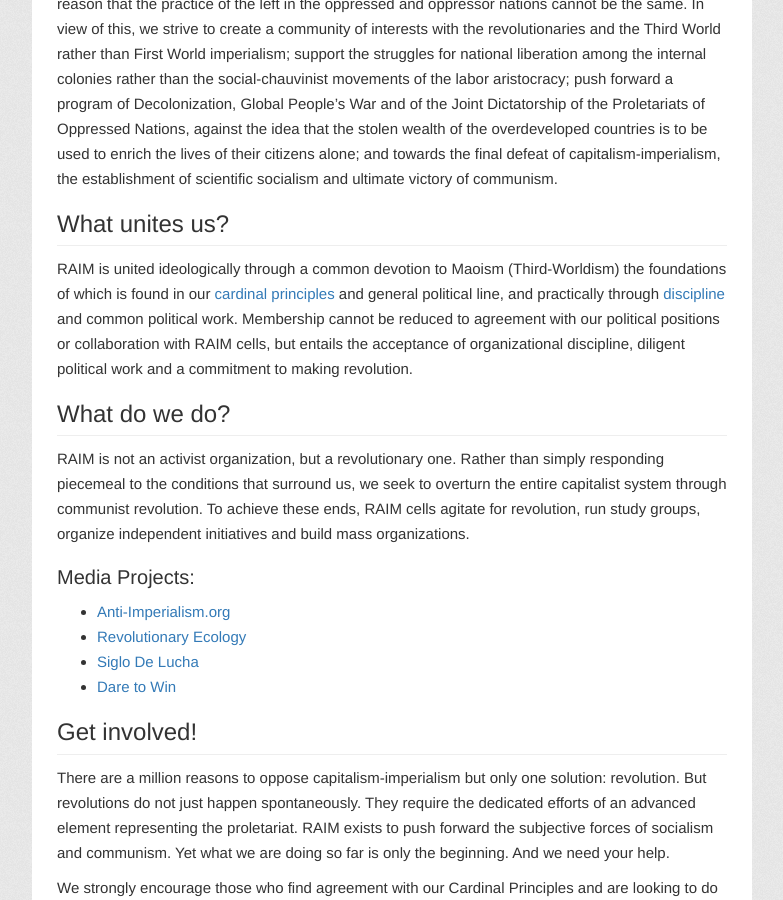
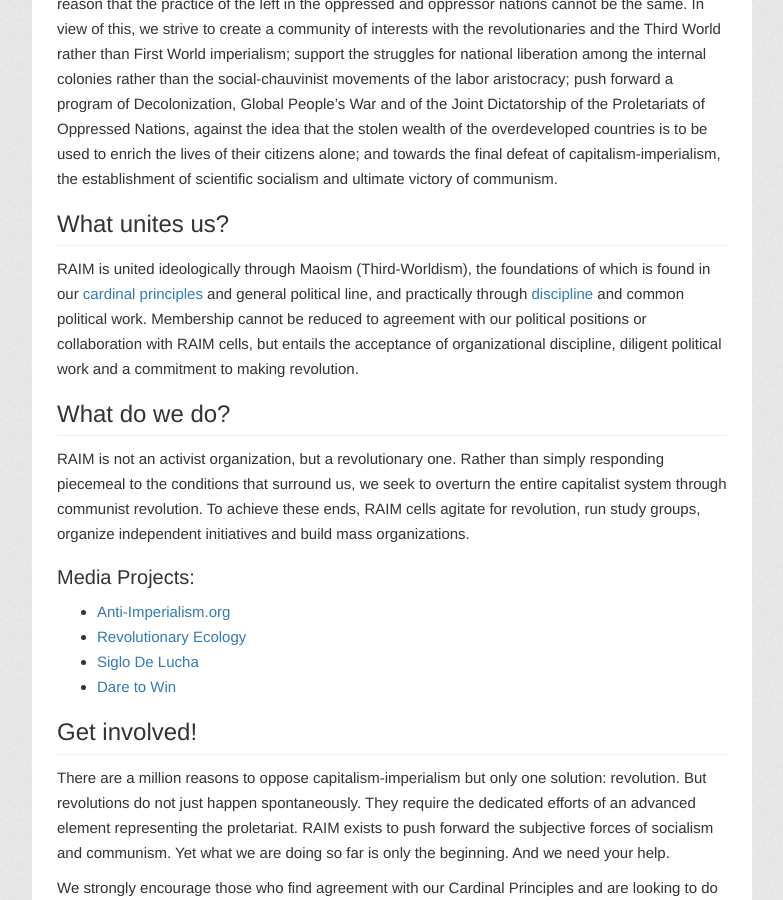
Before and after one commit to thirdworldists/thirdworldists.github.io, a Jekyll site: the page built from about.md, in a window 1280 px wide and 900 px high, scrolled down 807 px. Shown: the whole window, without its empty margins (248-1031 px from the left). Built offline with Jekyll 4.4.1, drawn with Linux system fonts in a browser that asks for light colours; nearby versions of some CDN libraries.

Commit message:
Update about.md

```diff
--- a/about.md
+++ b/about.md
@@ -11,7 +11,7 @@
 
 ## What unites us?
 
-RAIM is united ideologically through a common devotion to Maoism (Third-Worldism) the foundations of which is found in our [cardinal principles](/members/cardinal-principles/) and general political line, and practically through [discipline](/members/code-of-conduct/) and common political work. Membership cannot be reduced to agreement with our political positions or collaboration with RAIM cells, but entails the acceptance of organizational discipline, diligent political work and a commitment to making revolution.
+RAIM is united ideologically through Maoism (Third-Worldism), the foundations of which is found in our [cardinal principles](/members/cardinal-principles/) and general political line, and practically through [discipline](/members/code-of-conduct/) and common political work. Membership cannot be reduced to agreement with our political positions or collaboration with RAIM cells, but entails the acceptance of organizational discipline, diligent political work and a commitment to making revolution.
 
 ## What do we do?
 
```
